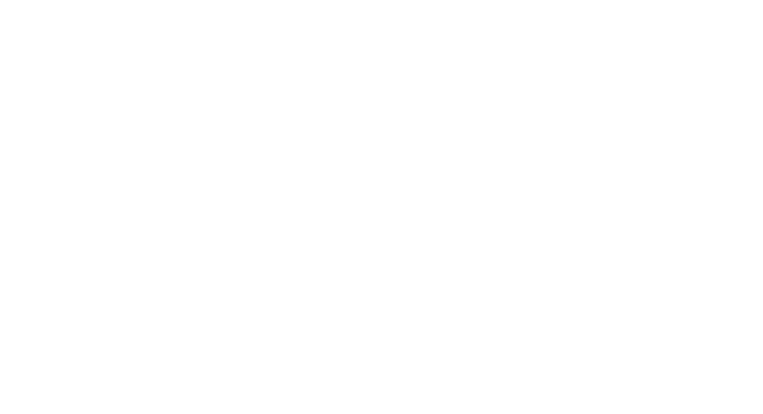
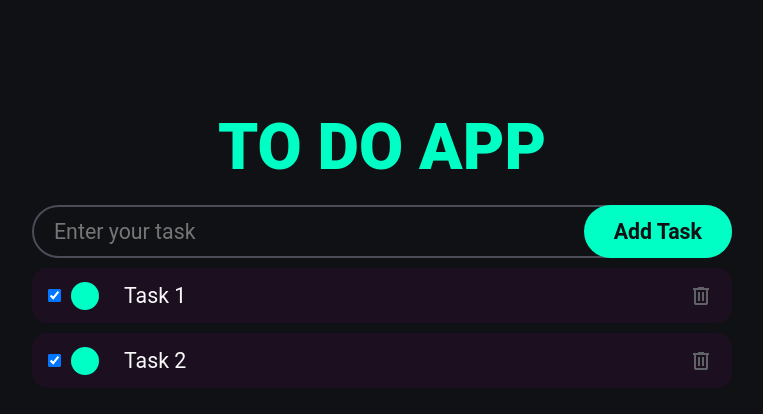
Before and after one commit to ANSAR-HUSEN/toDoApp, a plain HTML site: page index.html in a window 1280 px wide. Shown: the whole page, without its empty margins (258-1021 px from the left). Drawn offline with Linux system fonts and the light colour scheme.

Commit message:
html finished

```diff
--- a/index.html
+++ b/index.html
@@ -4,8 +4,38 @@
     <meta charset="UTF-8">
     <meta name="viewport" content="width=device-width, initial-scale=1.0">
     <title>ToDo App</title>
+    <link rel="stylesheet" href="style.css">
+
 </head>
 <body>
+    <h1>To Do App</h1>
+    <div class="wrapper">
+        <!-- form -->
+        <form action=""  method="post">
+            <input type="text" name="task" id="task-input" placeholder="Enter your task" autocomplete="off">
+            <button type="submit" id="add-button">Add Task</button>
+        </form>
+        <!-- form end -->
+        <!-- task list -->
+        <ul id="task-list">
+            <li class="task">
+                <input type="checkbox" name="task" id="task1" checked>
+                <label class="custom-checkbox"  for="task1"><svg fill="transparent" xmlns="http://www.w3.org/2000/svg" height="24px" viewBox="0 -960 960 960" width="24px" fill="#5f6368"><path d="M382-240 154-468l57-57 171 171 367-367 57 57-424 424Z"/></svg></label>
+                <label for="task1" class="task-text">
+                    Task 1
+                </label>
+                <button fill="var(--secondary-color)" class="delete-button"><svg xmlns="http://www.w3.org/2000/svg" height="24px" viewBox="0 -960 960 960" width="24px" fill="#5f6368"><path d="M280-120q-33 0-56.5-23.5T200-200v-520h-40v-80h200v-40h240v40h200v80h-40v520q0 33-23.5 56.5T680-120H280Zm400-600H280v520h400v-520ZM360-280h80v-360h-80v360Zm160 0h80v-360h-80v360ZM280-720v520-520Z"/></svg></button>
+            </li>
+            <li class="task">
+                <input type="checkbox" name="task" id="task2" checked>
+                <label class="custom-checkbox"  for="task1"><svg fill="transparent" xmlns="http://www.w3.org/2000/svg" height="24px" viewBox="0 -960 960 960" width="24px" fill="#5f6368"><path d="M382-240 154-468l57-57 171 171 367-367 57 57-424 424Z"/></svg></label>
+                <label for="task2" class="task-text">
+                    Task 2
+                </label>
+                <button fill="var(--secondary-color)" class="delete-button"><svg xmlns="http://www.w3.org/2000/svg" height="24px" viewBox="0 -960 960 960" width="24px" fill="#5f6368"><path d="M280-120q-33 0-56.5-23.5T200-200v-520h-40v-80h200v-40h240v40h200v80h-40v520q0 33-23.5 56.5T680-120H280Zm400-600H280v520h400v-520ZM360-280h80v-360h-80v360Zm160 0h80v-360h-80v360ZM280-720v520-520Z"/></svg></button>
+            </li>
+
+    </div>
 
 </body>
 </html>
--- /dev/null
+++ b/style.css
@@ -0,0 +1,134 @@
+:root {
+  --main-bg-color: #101114;
+  --main-text-color: #f9f9f9;
+  --primary-color: #1c1020;
+  --secondary-color: #4a4d57;
+  --accent-color: #00ffc4;
+}
+* {
+  margin: 0;
+  padding: 0;
+}
+html {
+  font-size: 16pt;
+  font-family: "Roboto", sans-serif;
+  scroll-behavior: smooth;
+  color: var(--main-text-color);
+
+}
+
+body {
+min-height: 100vh;
+background-color: var(--main-bg-color);
+display: flex;
+flex-direction: column;
+padding: 10px;
+align-items: center;
+
+}
+
+h1{
+  font-size: 3rem;
+  margin-top: 100px ;
+  margin-bottom: 20px;
+  font-weight: 800;
+  text-transform: uppercase;
+  text-align: center;
+  color: var(--accent-color);
+}
+.wrapper {
+  display: flex;
+  flex-direction: column;
+  width: 700px;
+  max-width: 100%;
+  gap: 10px;
+}
+#task-input{
+  width: 100%;
+  padding: 12px 20px;
+  font: inherit;
+  border: 2px solid var(--secondary-color);
+  border-radius: 1000px;
+  background: none;
+  color: var(--main-text-color);
+  box-sizing: border-box;
+  caret-color: var(--accent-color);
+}
+/* on focus
+ */
+#task-input:focus {
+  outline: none;
+}
+form {
+
+  position: relative;
+}
+
+#add-button{
+  padding: 0 30px;
+  font: inherit;
+  height: 100%;
+  cursor: pointer;
+  border: none;
+  border-radius: 1000px;
+  background-color: var(--accent-color);
+  color: var(--main-bg-color);
+  cursor: pointer;
+  transition: background 0.3s, color 0.3s;
+  position: absolute;
+  font-weight: 600;
+  top: 0;
+  right: 0;
+}
+.task{
+  display: flex;
+
+  align-items: center;
+  background-color: var(--primary-color);
+  border-radius: 15px;
+
+  gap: 10px;
+  margin-bottom: 10px;
+  padding: 0 16px;
+
+}
+.task .task-text{
+
+  padding: 15px;
+  padding-right: 0;
+  flex-grow: 1;
+}
+
+.delete-button{
+  padding: 3px;
+  background:none;
+  border: none;
+  display: flex;
+  justify-content: center;
+  align-items: center;
+  cursor: pointer;
+  transition: background 0.3s;
+}
+
+.delete-button:hover svg{
+  fill: red;
+
+}
+
+.custom-checkbox{
+  display: flex;
+  justify-content: center;
+  align-items: center;
+  border: 2px solid var(--accent-color);
+  border-radius: 50%;
+  flex-shrink: 0;
+  min-width: 20px;
+  min-height: 20px;
+
+
+}
+
+input[type="checkbox"]:checked ~ .custom-checkbox {
+  background-color: var(--accent-color);
+
+}
```
Also changed, not shown: assets/check_24dp_5F6368_FILL0_wght400_GRAD0_opsz24.svg (added), assets/delete_24dp_5F6368_FILL0_wght400_GRAD0_opsz24.svg (added).
